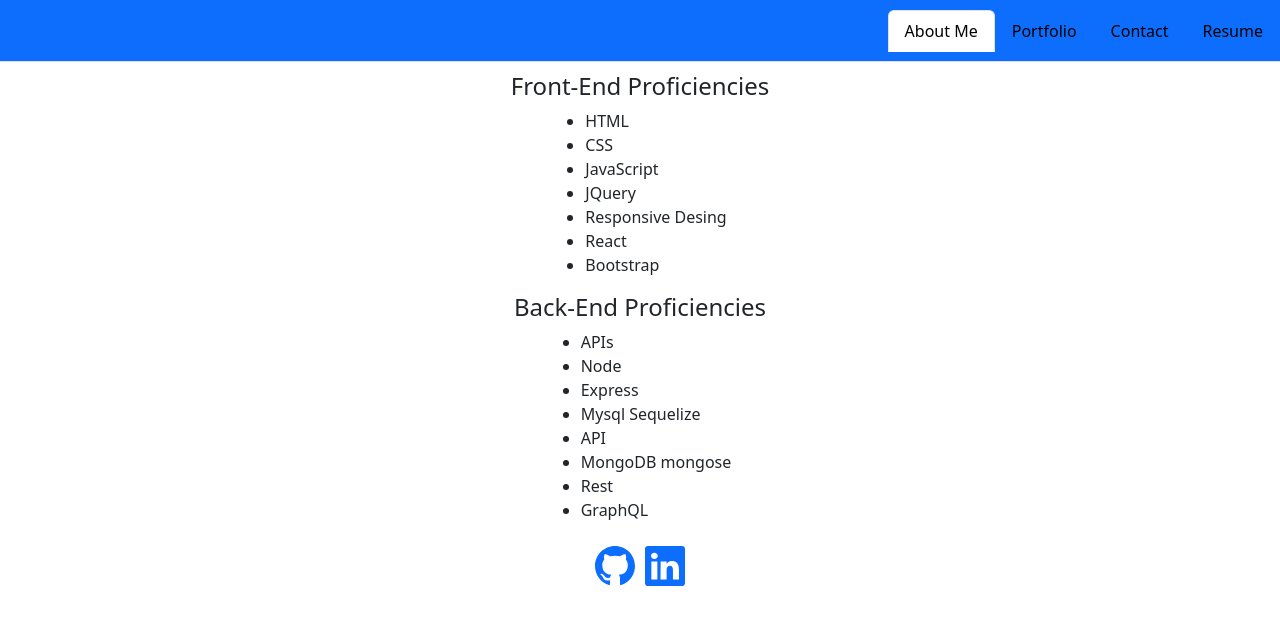
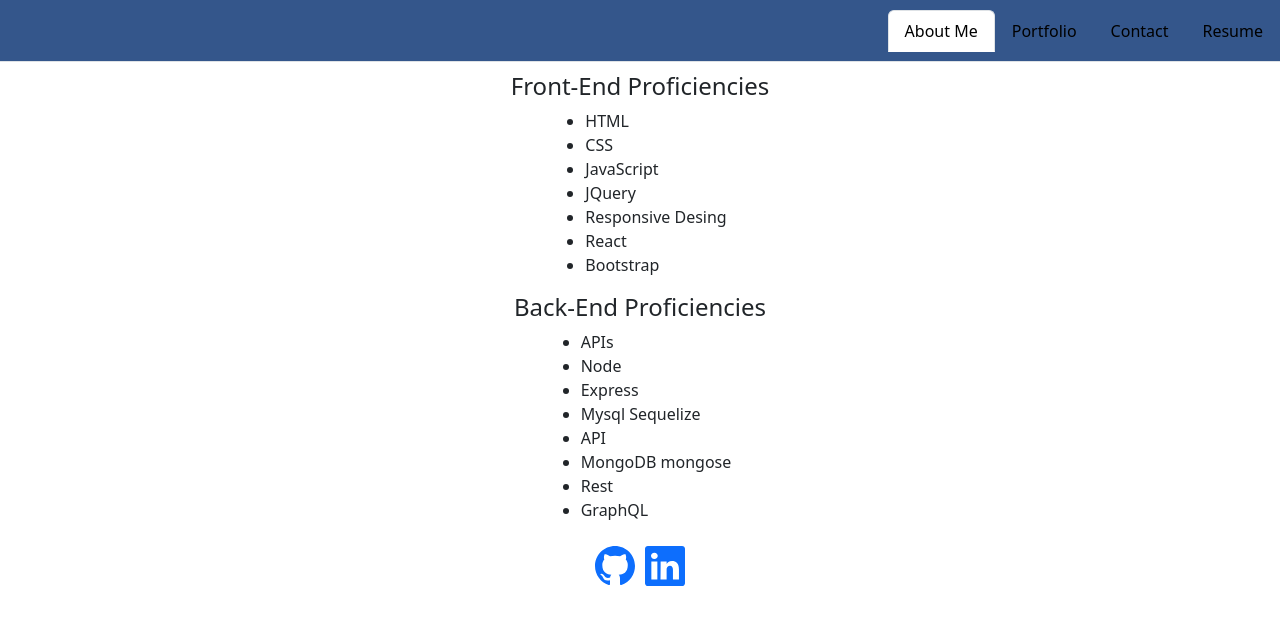
Before and after one commit to Hshini/React-Portfolio, a React (Create React App) app: page / in a window 1280 px wide. Shown: the top 624 px of the page. Built offline with nearby package versions, Linux system fonts and the light colour scheme.

Commit message:
Update NavTabs.js

```diff
--- a/src/components/NavTabs.js
+++ b/src/components/NavTabs.js
@@ -4,7 +4,7 @@ import Navbar from 'react-bootstrap/Navbar';
 function NavTabs({ currentPage, handlePageChange }) {
   return (
     <ul className="nav nav-tabs"
-      style={{ display: 'flex', justifyContent: "end", flexDirection: 'row', paddingTop: '10px', paddingBottom: "10px", backgroundColor: "#0d6efd" }}>
+      style={{ display: 'flex', justifyContent: "end", flexDirection: 'row', paddingTop: '10px', paddingBottom: "10px", backgroundColor: "#34568B" }}>
       <Navbar.Toggle aria-controls="basic-navbar-nav" />
       <div className='pages' style={{ display: 'flex', justifyContent: 'end', flexDirection: 'row' }}>
         <li className="nav-item">
```
